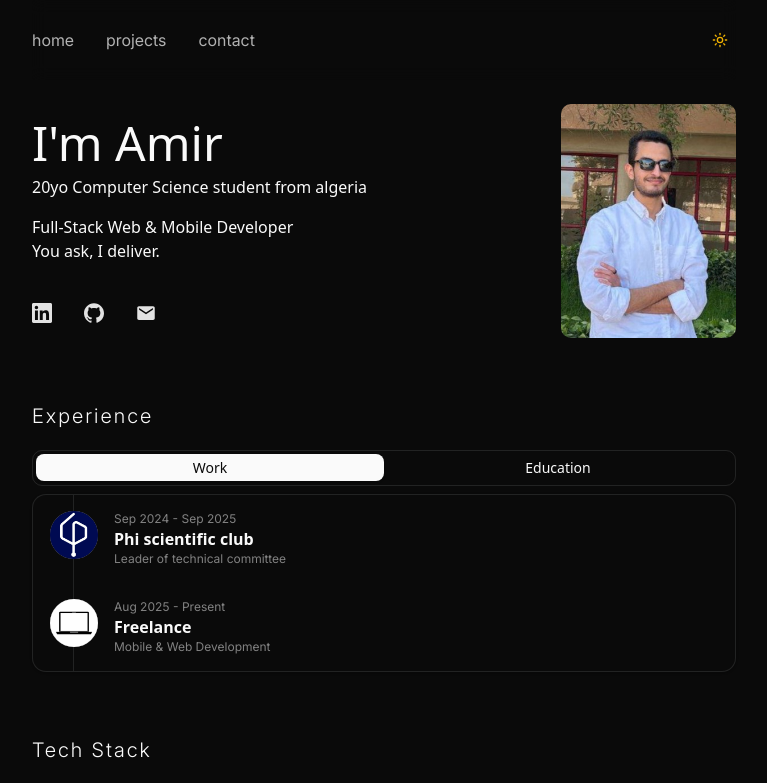
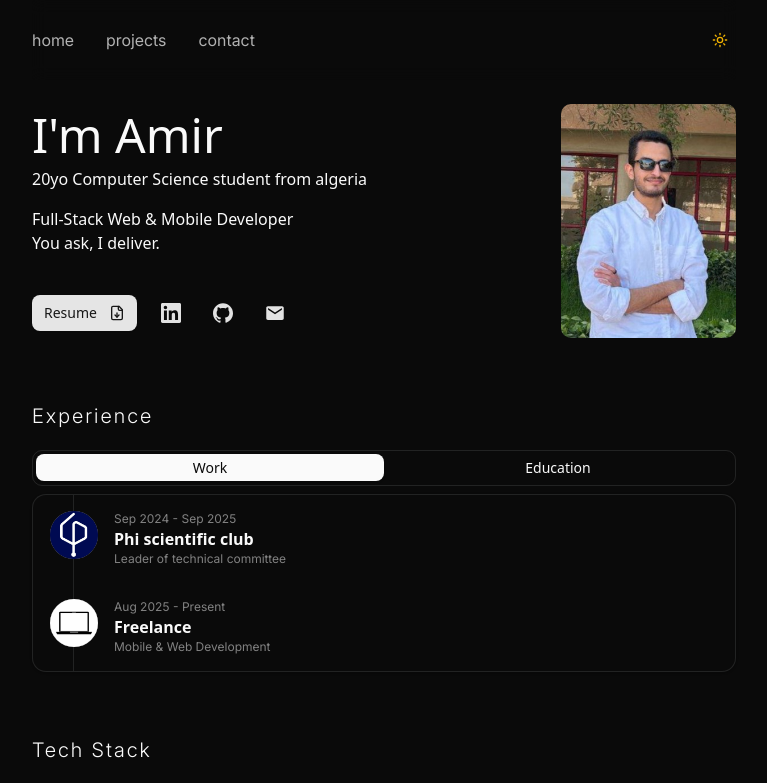
Before and after one commit to AmirtterK/Portfolio, a Next.js app: page / in a window 1280 px wide. Shown: the top 783 px of the page, without its empty margins (256-1023 px from the left). Built offline with nearby package versions, Linux system fonts and the light colour scheme.

Commit message:
Add downloadable resume

```diff
--- a/src/components/Introduction.tsx
+++ b/src/components/Introduction.tsx
@@ -1,8 +1,8 @@
 "use client";
-// import { Button } from "@/components/ui/button";
+import { Button } from "@/components/ui/button";
 import Image from "next/image";
 import { IoMdMail } from "react-icons/io";
-// import { LuFileDown } from "react-icons/lu";
+import { LuFileDown } from "react-icons/lu";
 import { SiLinkedin, SiGithub } from "react-icons/si";
 
 export function Introduction() {
@@ -24,14 +24,12 @@ export function Introduction() {
             Full-Stack Web & Mobile Developer <br /> You ask, I deliver.{" "}
           </p>
           <div className="flex flex-row items-center mt-10 gap-6 ">
-            {/*
-            <a href="/resume.pdf" target="_blank">
+            <a href="/Amir_Hattab_Resume.pdf" target="_blank">
               <Button className="flex gap-3 cursor-pointer">
                 <span>Resume</span>
                 <LuFileDown />
               </Button>
             </a>
-            */}
             <div className="flex gap-8">
               <a   className="text-foreground/90 transition hover:text-foreground" href="https://www.linkedin.com/in/amir-hattab" target="_blank">
                 <SiLinkedin size={20}/>
```
Also changed, not shown: 1 other file (tests, documents, lock files or other folders).
